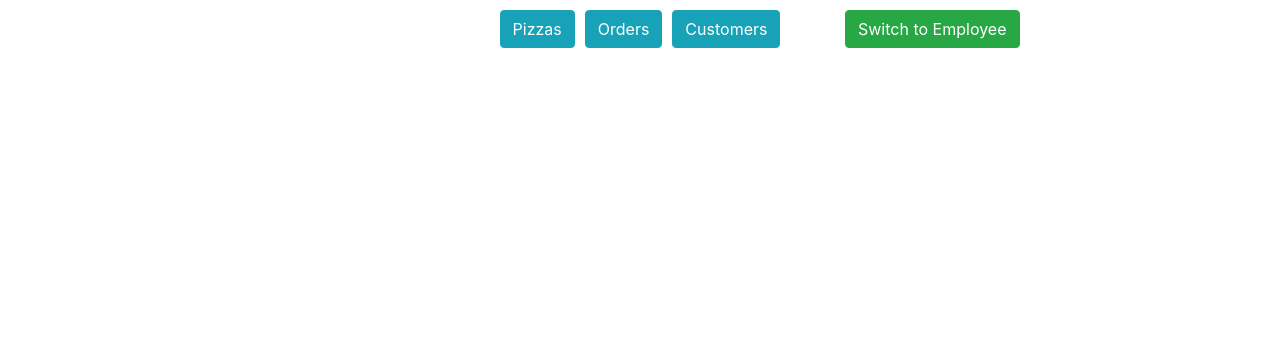
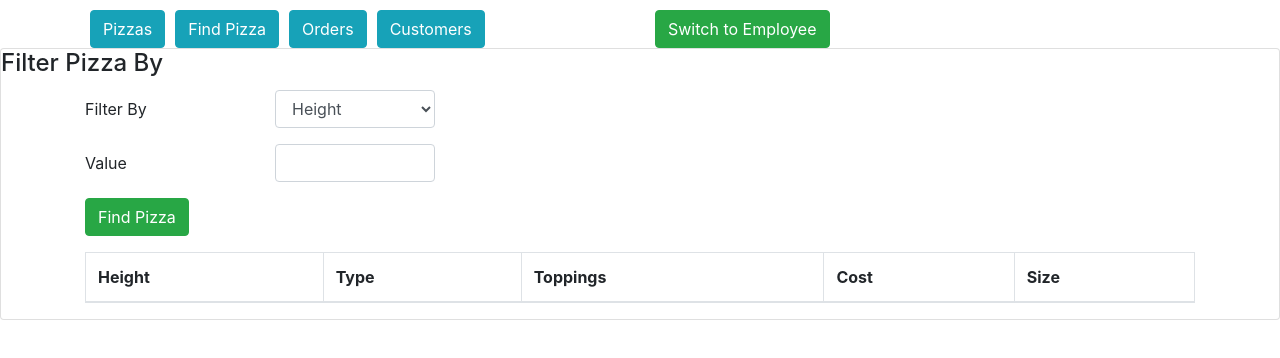
Before and after one commit to saulizar93/Pizzeria, a React (Create React App) app: page /findPizza in a window 1280 px wide. Shown: the top 358 px of the page. Built offline with nearby package versions, Linux system fonts and the light colour scheme.

Commit message:
filterByExample

```diff
--- a/src/App.js
+++ b/src/App.js
@@ -4,6 +4,7 @@ import React from 'react';
 import {Switch,Route} from 'react-router-dom';
 import HomePage from './components/homePage/HomePage';
 import PizzaPage from './components/pizzaPage/PizzaPage';
+import FilterPizza from './components/pizzaPage/FilterPizza';
 import CustomerPage from './components/customerPage/CustomerPage';
 import OrderPage from './components/ordersPage/OrderPage';
 import NavBar from './components/navbar/NavBar';
@@ -33,6 +34,7 @@ function App() {
       <Route path='/getPizzas' component={PizzaPage} />
       <Route path='/getCustomers' component={CustomerPage} />
       <Route path='/getOrders' component={OrderPage} />
+      <Route path='/findPizza' component={FilterPizza}/>
     </Switch>
 
     </div>
--- a/src/components/navbar/NavBar.js
+++ b/src/components/navbar/NavBar.js
@@ -9,9 +9,10 @@ export default function NavBar(){
     return (
         <Container style={{paddingTop: "10px"}}>
         <Row>
-            <Col />
-            <Col style={{textAlign: "center"}}>
+
+            <Col style={{textAlign: "left"}}>
                 <Link to="/getPizzas" style={buttonStyle}><Button color="info">Pizzas</Button></Link>
+                <Link to="/findPizza" style={buttonStyle}><Button color="info">Find Pizza</Button></Link>
                 <Link to="/getOrders" style={buttonStyle}><Button color="info">Orders</Button></Link>
                 <Link to="/getCustomers" style={buttonStyle}><Button color="info">Customers</Button></Link>
             </Col>
--- /dev/null
+++ b/src/components/pizzaPage/FilterPizza.js
@@ -0,0 +1,99 @@
+import React, {useState} from 'react';
+import {Button, Card, CardTitle, Col, Container, Form, FormGroup, Input, Label, Table} from 'reactstrap';
+import { formatString } from '../util/StringFormat';
+import { priceFormat } from '../util/PriceFormat';
+
+export default function FilterPizza(){
+
+    const [filterBy, setFilterBy] = useState("");
+    const [value, setValue] = useState("");
+    const [filteredPizza, setFilteredPizza] = useState([]);
+
+    const handleSubmit = (e)=>{
+        e.preventDefault();
+        // const field = `"${filterBy}"`;
+        // const fieldValue = `"${value}"`;
+        console.log("Filter By: ",filterBy);
+        console.log("Value: ",value);
+        let jsonBody = {};
+        jsonBody[filterBy]=value;
+        console.log(jsonBody)
+
+        fetch('http://localhost:8080/pizzas/examples',{
+            method: "POST",
+            body: JSON.stringify(jsonBody),
+            headers: {
+                'Content-Type': 'application/json'
+            }
+        }).then( (response) => response.json())
+        .then( (data)=> {
+            setFilteredPizza(data);
+            console.log("Here is the data:")
+            console.log(data)
+        })
+        .catch( (err)=> console.log(err));
+    }
+
+    const handleFilterChange = (e)=>{
+        setFilterBy(e.target.value);
+    }
+    const handleValueChange = (e)=>{
+        setValue(e.target.value);
+    }
+
+    return(
+        <Card>
+            <CardTitle tag="h4">Filter Pizza By</CardTitle>
+            <Container>
+                <Form>
+                    <FormGroup row>
+                        <Label sm={2} for="filterBy">Filter By</Label>
+                        <Col sm={2}>
+                            <Input type="select" name="filterBy" id="filterBy" value={filterBy} onChange={handleFilterChange}>
+                                <option value="height">Height</option>
+                                <option value="type">Type</option>
+                                <option value="toppings">Toppings</option>
+                                <option value="cost">Cost</option>
+                                <option value="size">Size</option>
+                            </Input>
+                        </Col>
+                    </FormGroup>
+                    <FormGroup row>
+                        <Label sm={2} for="value">Value</Label>
+                        <Col sm={2}>
+                            <Input type="text" name="value" id="value" value={value} onChange={handleValueChange}>
+                            </Input>
+                        </Col>
+                    </FormGroup>
+                    <FormGroup row>
+                        <Button color="success" style={{marginLeft: "15px"}} onClick={handleSubmit}>Find Pizza</Button>
+                    </FormGroup>
+                </Form>
+                <Table bordered hover className='table'>
+                <thead>
+                    <tr>
+                        <th>Height</th>
+                        <th>Type</th>
+                        <th>Toppings</th>
+                        <th>Cost</th>
+                        <th>Size</th>
+                    </tr>
+                </thead>
+                <tbody>
+                    {filteredPizza.map( (filtered) => {
+                        return(
+                            <tr key={filtered._id.hexString}>
+                                <td>{filtered.height}</td>
+                                <td>{formatString(filtered.type)}</td>
+                                <td>{formatString(filtered.toppings.toString())}</td>
+                                <td>{priceFormat(filtered.cost)}</td>
+                                <td>{formatString(filtered.size)}</td>
+                            </tr>
+                        )
+                    })}
+                </tbody>
+            </Table>
+            </Container>
+        </Card>
+    )
+}
--- a/src/components/pizzaPage/PizzaPage.js
+++ b/src/components/pizzaPage/PizzaPage.js
@@ -2,7 +2,7 @@ import React, { useState, useEffect} from 'react';
 import { Container, Table } from 'reactstrap';
 import { priceFormat } from '../util/PriceFormat';
 import { formatString } from '../util/StringFormat';
-import { AddPizza } from './AddPizza'
+import { AddPizza } from './AddPizza';
 
 export default function PizzaPage(){
 
```
